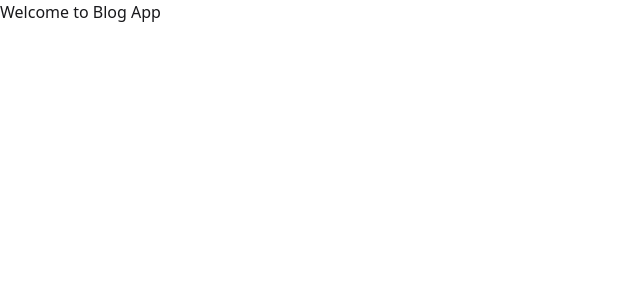
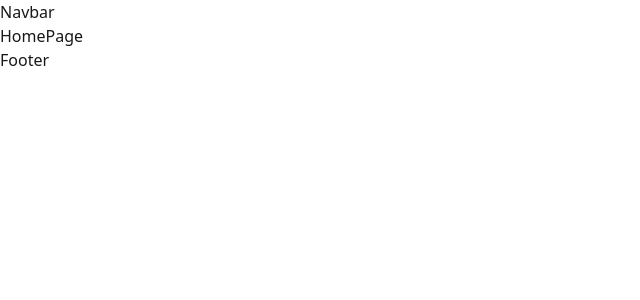
Before and after one commit to Swarnavo2003/Blog-App, a React (Vite) app in the folder client/: page / in a window 1280 px wide. Shown: the top 300 px of the page, without its empty margins (0-640 px from the left). Built offline with nearby package versions, Linux system fonts and the light colour scheme.

Commit message:
Routing Setup Done

```diff
--- a/client/src/App.jsx
+++ b/client/src/App.jsx
@@ -1,8 +1,22 @@
+import { Routes, Route } from "react-router";
+import HomePage from "./pages/HomePage";
+import ProfilePage from "./pages/ProfilePage";
+import LoginPage from "./pages/LoginPage";
+import RegisterPage from "./pages/RegisterPage";
+import RootLayout from "./layouts/RootLayout";
+
 function App() {
   return (
-    <div>
-      <h1>Welcome to Blog App</h1>
-    </div>
+    <Routes>
+      <Route element={<RootLayout />}>
+        <Route path="/" element={<HomePage />} />
+        <Route path="/profile" element={<ProfilePage />} />
+      </Route>
+      <Route path="/blog/:id" element={<h1>Blog Preview</h1>} />
+      <Route path="/blog/create" element={<h1>Blog Creation</h1>} />
+      <Route path="/login" element={<LoginPage />} />
+      <Route path="/register" element={<RegisterPage />} />
+    </Routes>
   );
 }
 
--- a/client/src/index.css
+++ b/client/src/index.css
@@ -1,4 +1,4 @@
 @import "tailwindcss";
 @plugin "daisyui" {
-  themes: light --default, black --prefersdark;
+  themes: light --default, dark --prefersdark;
 }
--- /dev/null
+++ b/client/src/layouts/RootLayout.jsx
@@ -0,0 +1,13 @@
+import { Outlet } from "react-router";
+
+const RootLayout = () => {
+  return (
+    <div>
+      <h1>Navbar</h1>
+      <Outlet />
+      <h1>Footer</h1>
+    </div>
+  );
+};
+
+export default RootLayout;
--- a/client/src/main.jsx
+++ b/client/src/main.jsx
@@ -2,9 +2,12 @@ import { StrictMode } from "react";
 import { createRoot } from "react-dom/client";
 import "./index.css";
 import App from "./App.jsx";
+import { BrowserRouter as Router } from "react-router";
 
 createRoot(document.getElementById("root")).render(
   <StrictMode>
-    <App />
+    <Router>
+      <App />
+    </Router>
   </StrictMode>
 );
--- /dev/null
+++ b/client/src/pages/HomePage.jsx
@@ -0,0 +1,9 @@
+const HomePage = () => {
+  return (
+    <div>
+      <h1>HomePage</h1>
+    </div>
+  );
+};
+
+export default HomePage;
--- /dev/null
+++ b/client/src/pages/LoginPage.jsx
@@ -0,0 +1,5 @@
+const LoginPage = () => {
+  return <div>LoginPage</div>;
+};
+
+export default LoginPage;
--- /dev/null
+++ b/client/src/pages/ProfilePage.jsx
@@ -0,0 +1,9 @@
+const ProfilePage = () => {
+  return (
+    <div>
+      <h1>ProfilePage</h1>
+    </div>
+  );
+};
+
+export default ProfilePage;
--- /dev/null
+++ b/client/src/pages/RegisterPage.jsx
@@ -0,0 +1,5 @@
+const RegisterPage = () => {
+  return <div>RegisterPage</div>;
+};
+
+export default RegisterPage;
```
